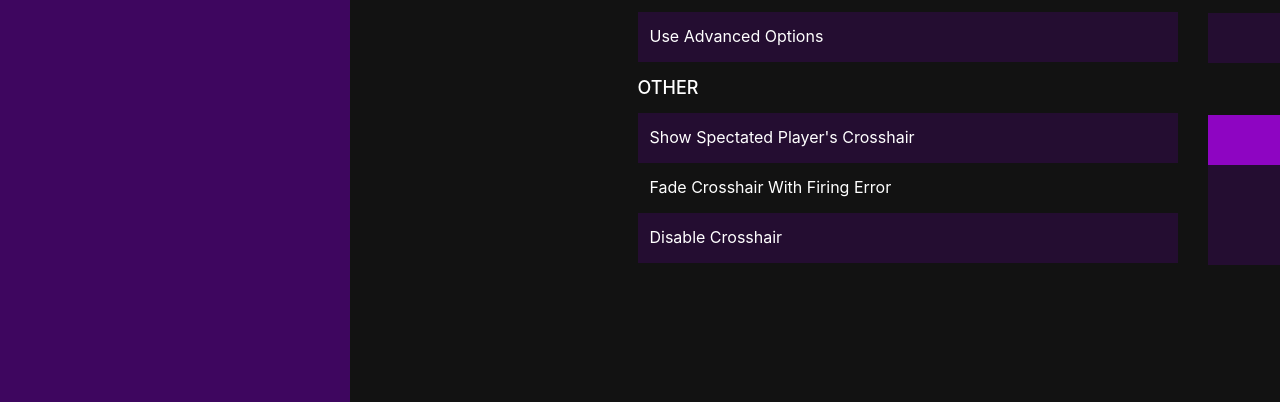
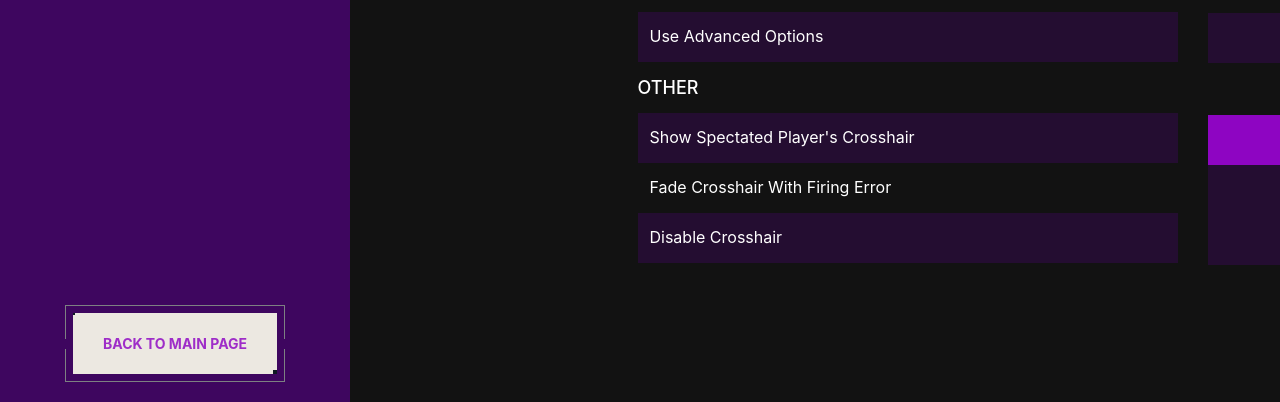
Before and after one commit to paulodinizz/crosshairInfo, a plain HTML site: page sacy/sacy.html in a window 1280 px wide. Shown: the part 398-800 px from the top of the page. Drawn offline with nearby package versions, Linux system fonts and the light colour scheme.

Commit message:
create button to send people to main page

```diff
--- a/sacy/sacy.css
+++ b/sacy/sacy.css
@@ -1,3 +1,7 @@
+:root {
+    --background-color: #0f1923;
+}
+
 *{
     margin: 0;
     padding: 0;
@@ -32,6 +36,17 @@ body{
     z-index: 10;
 }
 
+.sidebar .buttonDiv{
+    position: relative;
+}
+
+.buttonDiv a{
+    position: absolute;
+    bottom: 0;
+    left: 0;
+    margin-left: 65px;
+}
+
 .sideBar .image{
     width: 200px;
     height: 200px;
@@ -61,6 +76,133 @@ body{
 
 .sideBar .social > a:hover{
     opacity: 0.9;
+}
+
+.btn {
+    /* Clean style */
+    -moz-appearance: none;
+    -webkit-appearance: none;
+    appearance: none;
+    border: none;
+    background: none;
+    padding: 0;
+    color: var(--button-text-color);
+    cursor: pointer;
+    /* Clean style */
+
+    --button-text-color: #8d05c2d2;
+    --button-text-color-hover: var(--button-background-color);
+    --border-color: #7D8082;
+    --button-background-color: #ece8e1;
+    --highlight-color: #8d05c2d2;
+    --button-inner-border-color: transparent;
+    --button-bits-color: var(--background-color);
+    --button-bits-color-hover: var(--button-background-color);
+
+    position: relative;
+    padding: 8px;
+    margin-bottom: 20px;
+    text-transform: uppercase;
+    font-weight: bold;
+    font-size: 14px;
+    transition: all .15s ease;
+
+}
+
+.btn::before,
+.btn::after {
+    content: '';
+    display: block;
+    position: absolute;
+    right: 0; left: 0;
+    height: calc(50% - 5px);
+    border: 1px solid var(--border-color);
+    transition: all .15s ease;
+}
+
+.btn::before {
+    top: 0;
+    border-bottom-width: 0;
+}
+
+.btn::after {
+    bottom: 0;
+    border-top-width: 0;
+}
+
+.btn:active,
+.btn:focus {
+    outline: none;
+}
+
+.btn:active::before,
+.btn:active::after {
+    right: 3px;
+    left: 3px;
+}
+
+.btn:active::before {
+    top: 3px;
+}
+
+.btn:active::after {
+    bottom: 3px;
+}
+
+.btn__inner {
+    position: relative;
+    display: block;
+    padding: 20px 30px;
+    background-color: var(--button-background-color);
+    overflow: hidden;
+    box-shadow: inset 0px 0px 0px 1px var(--button-inner-border-color);
+}
+
+.btn__inner::before {
+    content: '';
+    display: block;
+    position: absolute;
+    top: 0; left: 0;
+    width: 2px;
+    height: 2px;
+    background-color: var(--button-bits-color);
+}
+
+.btn__inner::after {
+    content: '';
+    display: block;
+    position: absolute;
+    right: 0; bottom: 0;
+    width: 4px;
+    height: 4px;
+    background-color: var(--button-bits-color);
+    transition: all .2s ease;
+}
+
+.btn__slide {
+    display: block;
+    position: absolute;
+    top: 0; bottom: -1px; left: -8px;
+    width: 0;
+    background-color: var(--highlight-color);
+    transform: skew(-15deg);
+    transition: all .2s ease;
+}
+
+.btn__content {
+    position: relative;
+}
+
+.btn:hover {
+    color: var(--button-text-color-hover);
+}
+
+.btn:hover .btn__slide {
+    width: calc(100% + 15px);
+}
+
+.btn:hover .btn__inner::after {
+    background-color: var(--button-bits-color-hover);
 }
 
 /* header */
--- a/sacy/sacy.html
+++ b/sacy/sacy.html
@@ -19,6 +19,16 @@
                 <a target="_blank" href="https://www.instagram.com/sacyrossi/"><i class="icon ion-social-instagram"></i></a>
                 <a target="_blank" href="https://twitter.com/sen_sacy"><i class="icon ion-social-twitter"></i></a>
                 <a target="_blank" href="https://www.twitch.tv/sacy"><i class="icon ion-social-twitch"></i></a>
+            </div>
+            <div class="buttonDiv">
+                <a href="../main.html">
+                    <button class="btn">
+                        <span class="btn__inner">
+                            <span class="btn__slide"></span>
+                            <span class="btn__content">back to main page</span>
+                        </span>
+                    </button>
+                </a>
             </div>
         </div>
         <div class="content">
```
